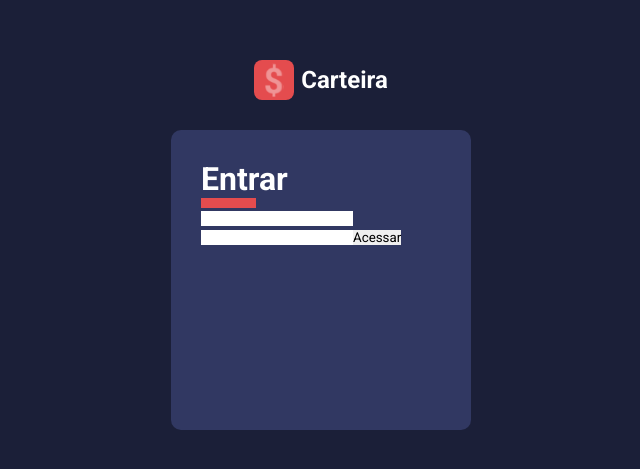
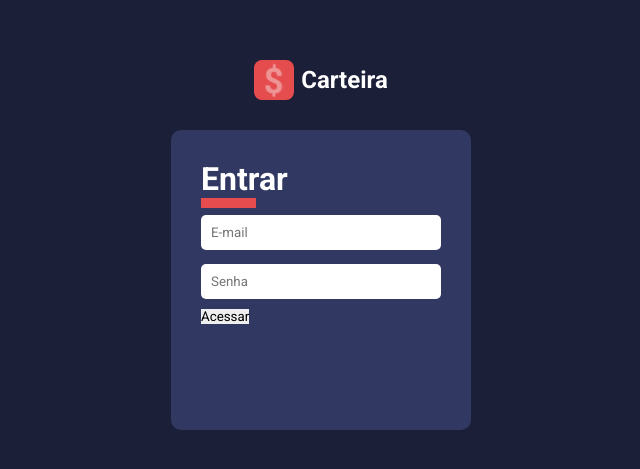
Before and after one commit to AlexsandroProjetosOficial/carteira, a React (Create React App) app: page / in a window 1280 px wide. Shown: the part 155-624 px from the top of the page, without its empty margins (319-959 px from the left). Built offline with nearby package versions, Linux system fonts and the light colour scheme.

Commit message:
Criando o componente de input

```diff
--- /dev/null
+++ b/src/components/Input/index.tsx
@@ -0,0 +1,10 @@
+import React, { InputHTMLAttributes } from 'react';
+import { Container } from './styles';
+
+type IInputProps = InputHTMLAttributes<HTMLInputElement>;
+
+const Input: React.FC<IInputProps> = ({ ...rest }) => (
+    <Container {...rest} />
+);
+
+export default Input;
--- /dev/null
+++ b/src/components/Input/styles.ts
@@ -0,0 +1,8 @@
+import styled from 'styled-components';
+
+export const Container = styled.input`
+    width: 100%;
+    margin: 7px 0;
+    padding: 10px;
+    border-radius: 5px;
+`;
--- a/src/pages/Signin/index.tsx
+++ b/src/pages/Signin/index.tsx
@@ -1,5 +1,6 @@
 import React from 'react';
 import logoImg from '../../assets/logo.svg';
+import Input from '../../components/Input';
 import {
     Container,
     Logo,
@@ -14,10 +15,19 @@
                 <img src={logoImg} alt="Carteira"/>
                 <h2>Carteira</h2>
             </Logo>
-            <Form>
+            <Form onSubmit={() => {}}>
                 <FormTitle>Entrar</FormTitle>
-                <input type="text" />
-                <input type="text" />
+                <Input
+                    type="email"
+                    required
+                    placeholder="E-mail"
+                />
+                <Input
+                    type="password"
+                    required
+                    placeholder="Senha"
+
+                />
                 <button type="submit">Acessar</button>
             </Form>
         </Container>
```
Also changed, not shown: 1 other file (tests, documents, lock files or other folders).
